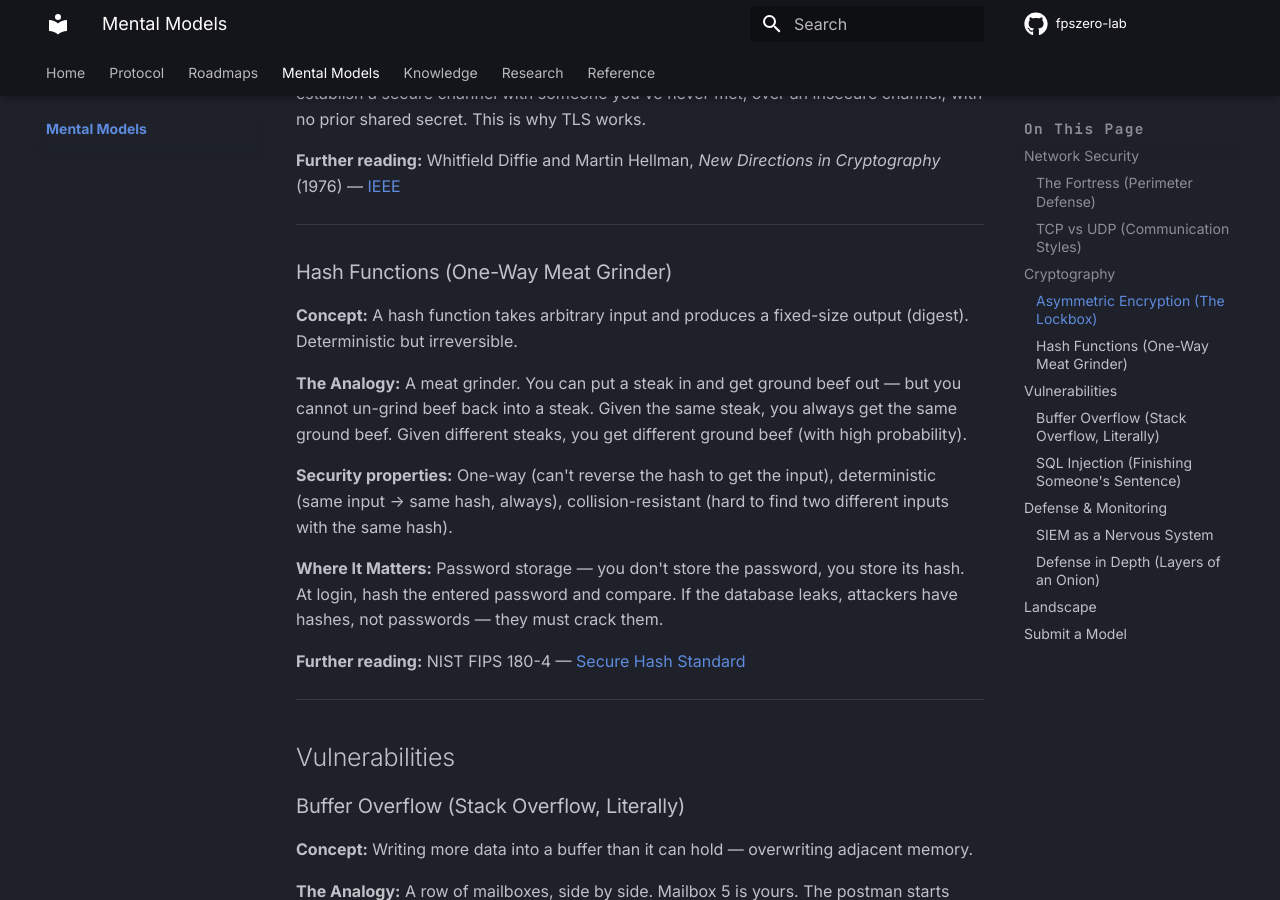
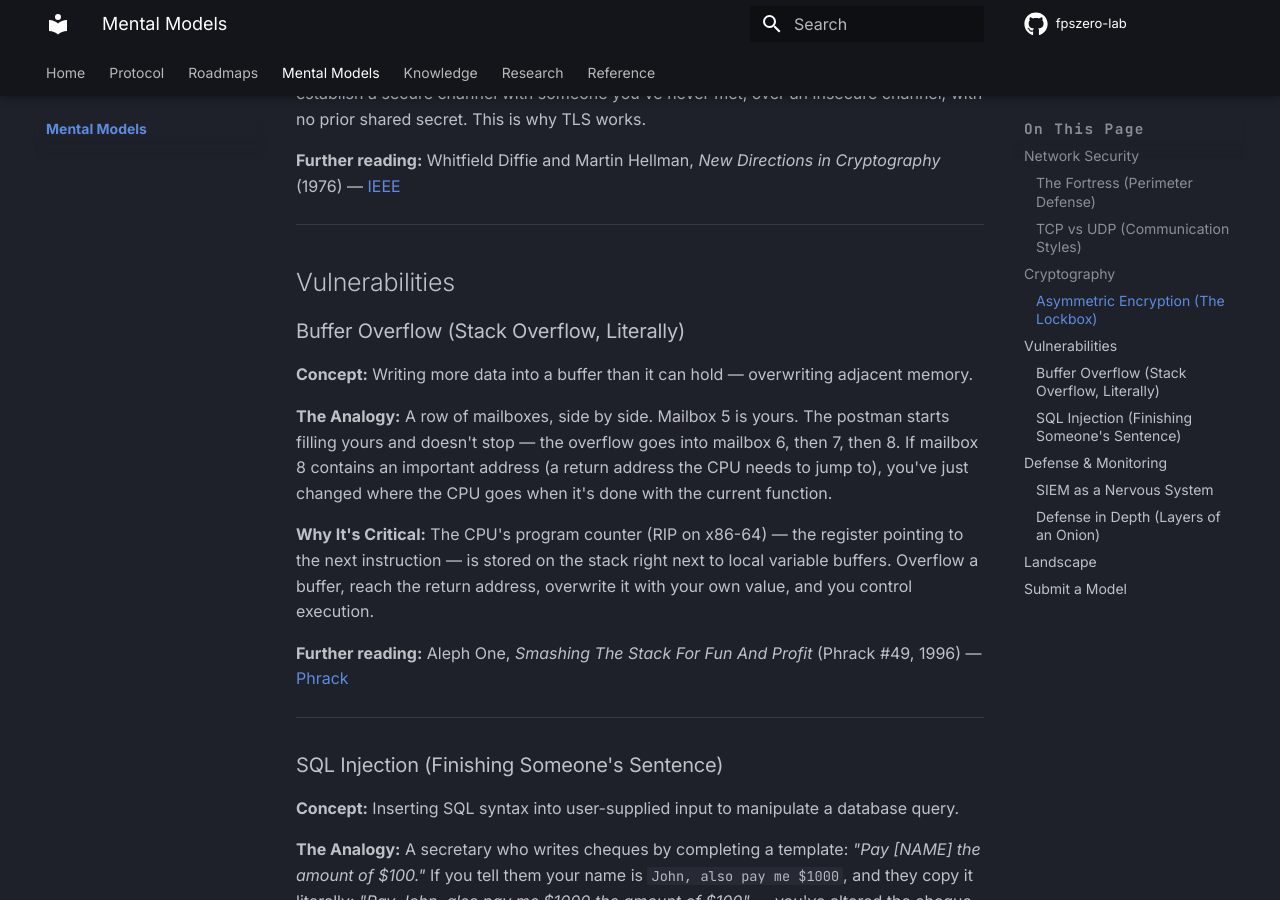
Before and after one commit to KashishOO7/fpszero-lab, an MkDocs documentation site: the page built from docs/mental_models/index.md, in a window 1280 px wide and 900 px high, scrolled down 1698 px. Built offline with MkDocs 1.6.1 and Material for MkDocs 9.7.7, drawn with Linux system fonts in a browser that asks for light colours; comment, search, counter and statistics services are not loaded.

Commit message:
update mental models

```diff
--- a/docs/mental_models/index.md
+++ b/docs/mental_models/index.md
@@ -50,20 +50,6 @@ The padlock is the public key. The key that opens it is the private key.
 **Why This Changes Everything:** Before asymmetric encryption, secure communication required a prior secure channel to exchange a secret key. With public key crypto, you can establish a secure channel with someone you've never met, over an insecure channel, with no prior shared secret. This is why TLS works.
 
 **Further reading:** Whitfield Diffie and Martin Hellman, *New Directions in Cryptography* (1976) — [IEEE](https://ieeexplore.ieee.org/document/1055638){: target="_blank" }
-
----
-
-### Hash Functions (One-Way Meat Grinder)
-
-**Concept:** A hash function takes arbitrary input and produces a fixed-size output (digest). Deterministic but irreversible.
-
-**The Analogy:** A meat grinder. You can put a steak in and get ground beef out — but you cannot un-grind beef back into a steak. Given the same steak, you always get the same ground beef. Given different steaks, you get different ground beef (with high probability).
-
-**Security properties:** One-way (can't reverse the hash to get the input), deterministic (same input → same hash, always), collision-resistant (hard to find two different inputs with the same hash).
-
-**Where It Matters:** Password storage — you don't store the password, you store its hash. At login, hash the entered password and compare. If the database leaks, attackers have hashes, not passwords — they must crack them.
-
-**Further reading:** NIST FIPS 180-4 — [Secure Hash Standard](https://csrc.nist.gov/pubs/fips/180-4/upd1/final){: target="_blank" }
 
 ---
 
```
